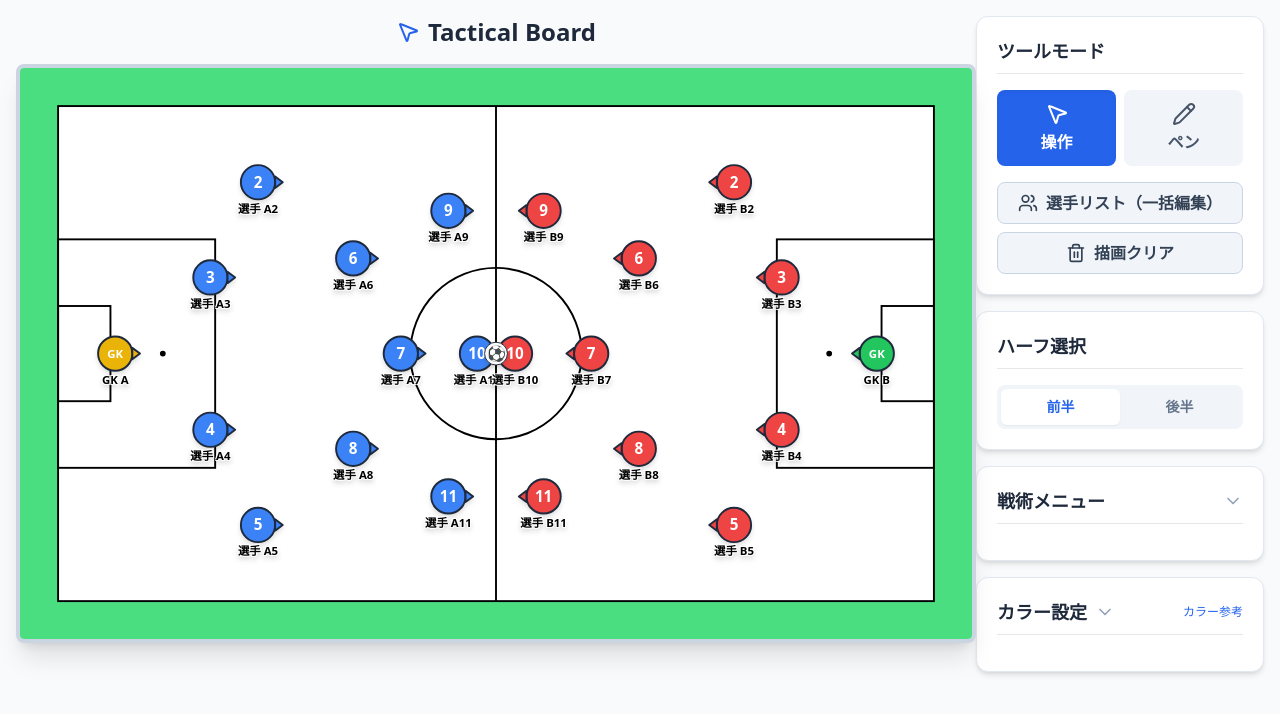
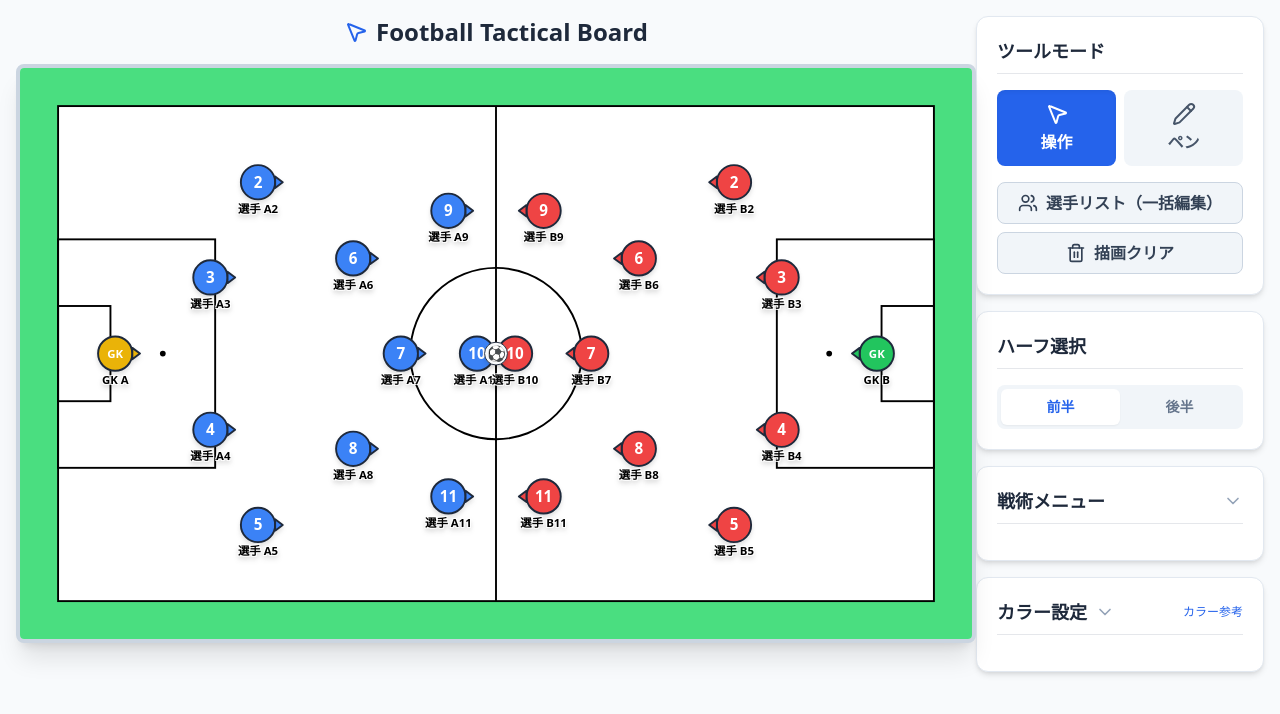
Before and after one commit to Zakky4/football-tactical--board, a React (Vite) app: page / in a window 1280 px wide. Shown: the top 714 px of the page. Built offline with nearby package versions, Linux system fonts and the light colour scheme.

Commit message:
chore: Update tactical board title to 'Football Tactical Board'

```diff
--- a/src/TacticBoard.jsx
+++ b/src/TacticBoard.jsx
@@ -697,7 +697,7 @@ export default function TacticBoard() {
             <div className="flex-grow flex flex-col items-center">
                 <h1 className="text-2xl font-bold mb-4 flex items-center gap-2">
                     <MousePointer2 className="w-6 h-6 text-blue-600" />
-                    Tactical Board
+                    Football Tactical Board
                 </h1>
 
                 <div className="w-full max-w-5xl shadow-xl rounded-lg overflow-hidden border-4 border-slate-300 bg-white relative">
```
